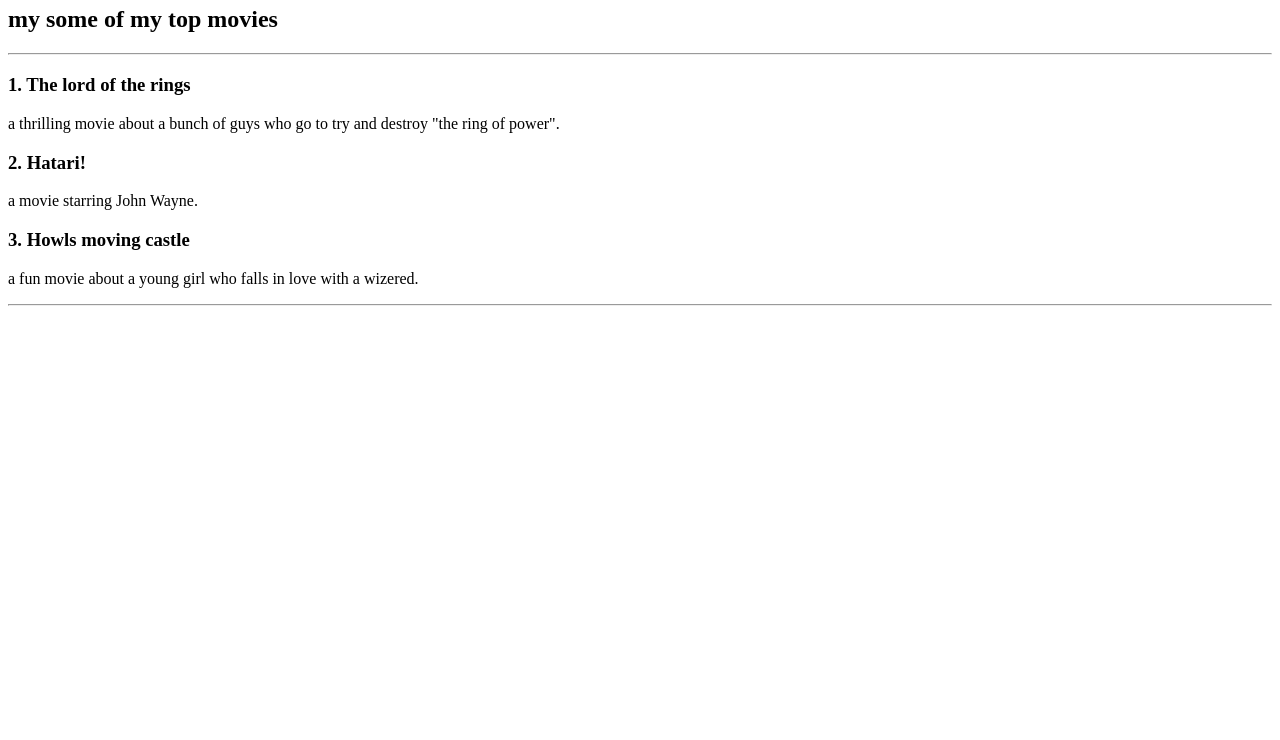
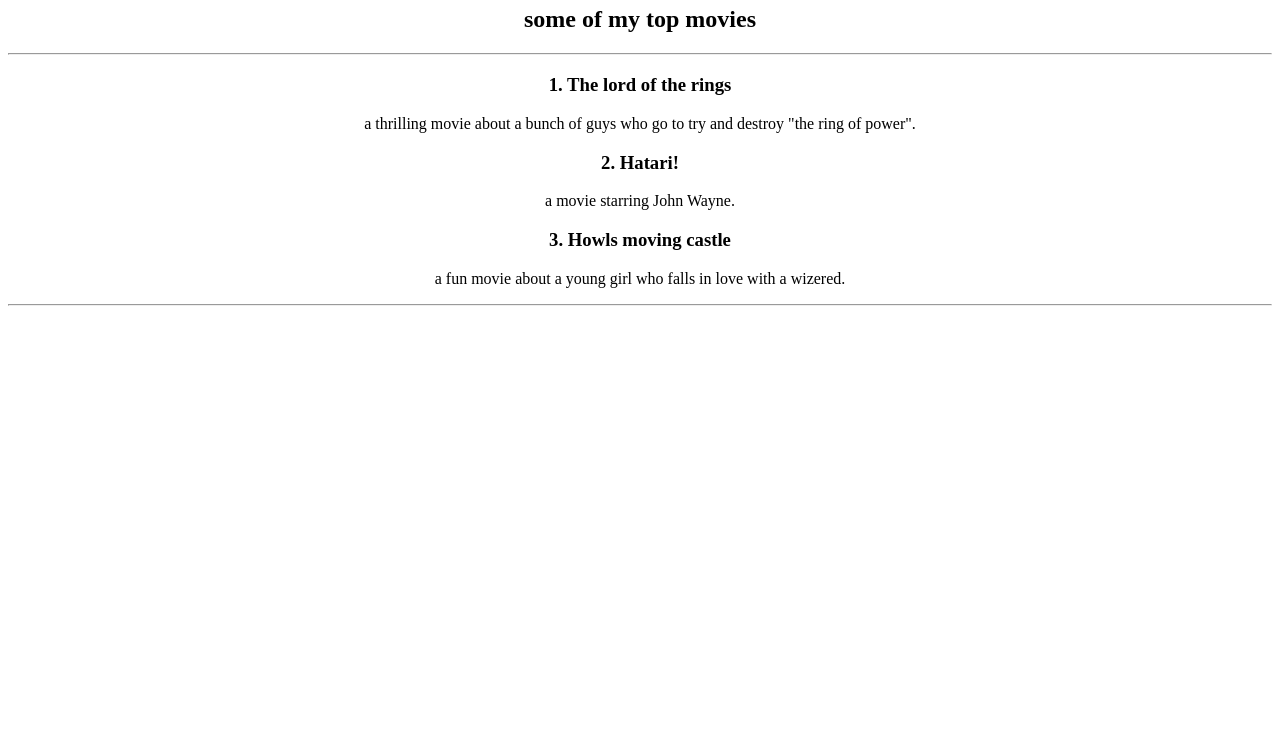
Before and after one commit to webro13/rmy-projects, a plain HTML site: page public/2.4 Movie Ranking Project/index.html in a window 1280 px wide. Shown: the part 60-800 px from the top of the page. Drawn offline with Linux system fonts and the light colour scheme.

Commit message:
Add files via upload

```diff
--- /dev/null
+++ b/hi.css
@@ -0,0 +1,3 @@
+*{
+    text-align: center;
+}
--- a/public/2.4 Movie Ranking Project/index.html
+++ b/public/2.4 Movie Ranking Project/index.html
@@ -1,7 +1,7 @@
 <!-- Write your code below -->
-
+<link rel="stylesheet" href="../hi.css" />
 <h1>my fave movies</h1>
-<h2>my some of my top movies</h2>
+<h2>some of my top movies</h2>
 <hr />
 <h3>1. The lord of the rings</h3>
 <p>a thrilling movie about a bunch of guys who go to try and destroy "the ring of power".</p>
--- /dev/null
+++ b/public/hi.css
@@ -0,0 +1,3 @@
+*{
+    text-align: center;
+}
```
Also changed, not shown: index.html (+1 -0 lines), public/about.html (+1 -0 lines), public/my web/about.html (+1 -1 lines), public/my web/my.html (+1 -0 lines).
